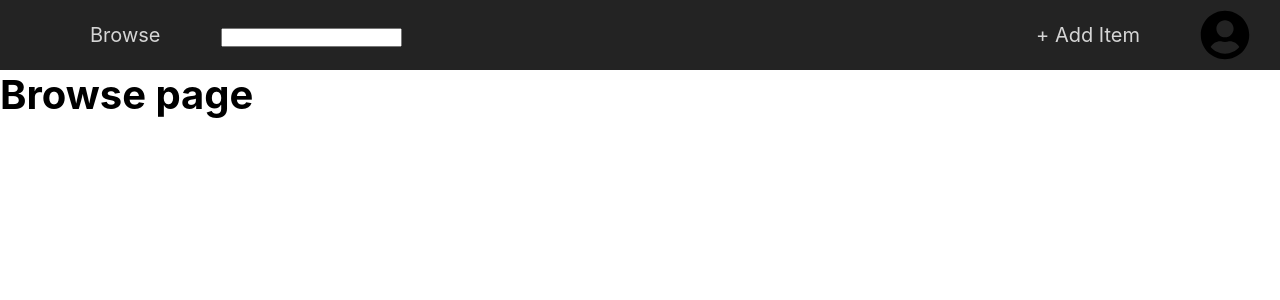
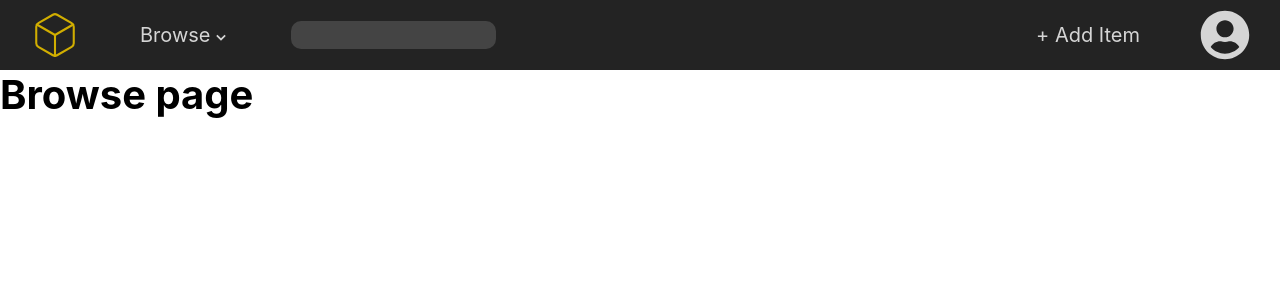
Before and after one commit to RiaDhanani/value-mart, a Next.js app: page /browse in a window 1280 px wide. Shown: the top 300 px of the page. Built offline with nearby package versions, Linux system fonts and the light colour scheme.

Commit message:
got icons

```diff
--- a/components/Navbar.js
+++ b/components/Navbar.js
@@ -1,5 +1,6 @@
 import Image from 'next/image'
 import Link from 'next/link'
+import { BiChevronDown } from "@react-icons/all-files/bi/BiChevronDown";
 import navbarStyle from './Navbar.module.css'
 
 const Navbar = () => {
@@ -16,9 +17,9 @@ const Navbar = () => {
                         />
                     </a>
                 </Link>
-                <a>Browse</a>
+                <Link href="/browse"><a className="browse">Browse<BiChevronDown className={navbarStyle.chevron}/></a></Link>
                 <form>
-                    <input type="text" name="searchbar" />
+                    <input type="text" name="searchbar" className={navbarStyle.search}/>
                 </form>
             </div>
             <div className={navbarStyle.navBarDiv}>
@@ -29,7 +30,6 @@ const Navbar = () => {
                         height={50}
                         width={50}
                         className={navbarStyle.profileIcon}
-                        className={navbarStyle.navBarImage}
                     />
                 </a>
             </div>
--- a/components/Navbar.module.css
+++ b/components/Navbar.module.css
@@ -9,7 +9,6 @@
 
 .navBarDiv {
     display: flex;
-    width: 25%;
     justify-content: flex-start;
     align-items: center;
     gap: 3rem;
@@ -23,6 +22,18 @@
     margin-top: 5px;
 }
 
+.chevron {
+    vertical-align: middle;
+}
+
+.search {
+    height: 1rem;
+    padding: 0.7rem;
+    background-color: #444444;
+    border: none;
+    border-radius: 10px;
+}
+
 .profileIcon {
     filter: invert(100%) sepia(0%) saturate(4984%) hue-rotate(180deg) brightness(109%) contrast(67%);
 }
--- a/package.json
+++ b/package.json
@@ -9,6 +9,7 @@
     "lint": "next lint"
   },
   "dependencies": {
+    "@react-icons/all-files": "^4.1.0",
     "next": "11.1.2",
     "react": "17.0.2",
     "react-dom": "17.0.2"
```
Also changed, not shown: 1 other file (tests, documents, lock files or other folders).
